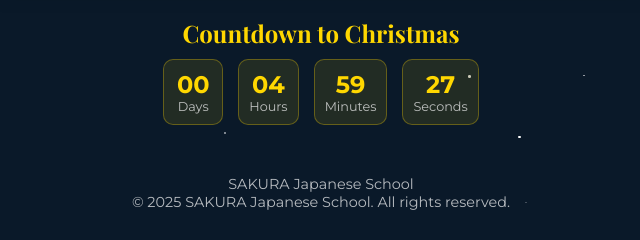
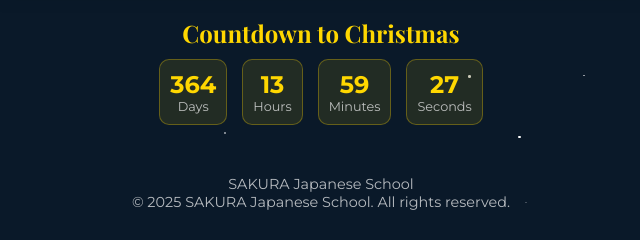
Before and after one commit to htoohtethtet331-cpu/SAKURA_CRISMAS-WISH, a plain HTML site: page index.html in a window 1280 px wide. Shown: the part 1622-1862 px from the top of the page, 319-959 px from the left. Drawn offline with nearby package versions, Linux system fonts and the light colour scheme.

Commit message:
Update index.html

```diff
--- a/index.html
+++ b/index.html
@@ -965,17 +965,15 @@
         // Christmas wish form
 
 
-        // Countdown to Christmas
  function updateCountdown() {
             const now = new Date();
             const currentYear = now.getFullYear();
+            let christmas = new Date(currentYear, 11, 25); // Month is 0-indexed, 11 = December
 
-    let christmas = new Date(currentYear, 11, 25);
-    // December = 11
-
-    // 🔹 3 နာရီ (3 * 60 * 60 * 1000 ms) နောက်ဆုတ်
-    const delayHours = 3;
-    christmas = new Date(christmas.getTime() + delayHours * 5 * 60 * 60 * 1000);
+            // If Christmas has passed this year, set to next year
+            if (now > christmas) {
+                christmas = new Date(currentYear + 1, 11, 25);
+            }
 
             const diff = christmas - now;
 
@@ -989,6 +987,7 @@ function updateCountdown() {
             document.getElementById('minutes').textContent = minutes.toString().padStart(2, '0');
             document.getElementById('seconds').textContent = seconds.toString().padStart(2, '0');
         }
+
 
 
         // Initialize everything when page loads
```
Lines whose indentation alone changed are shown as unchanged.
